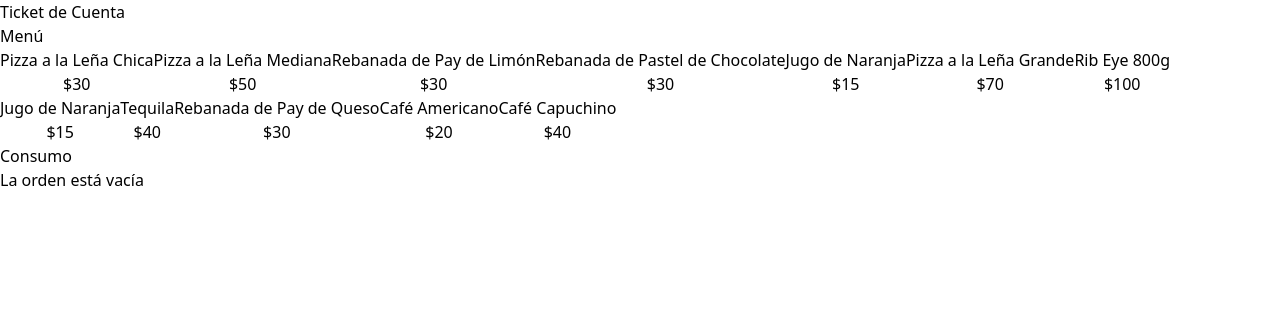
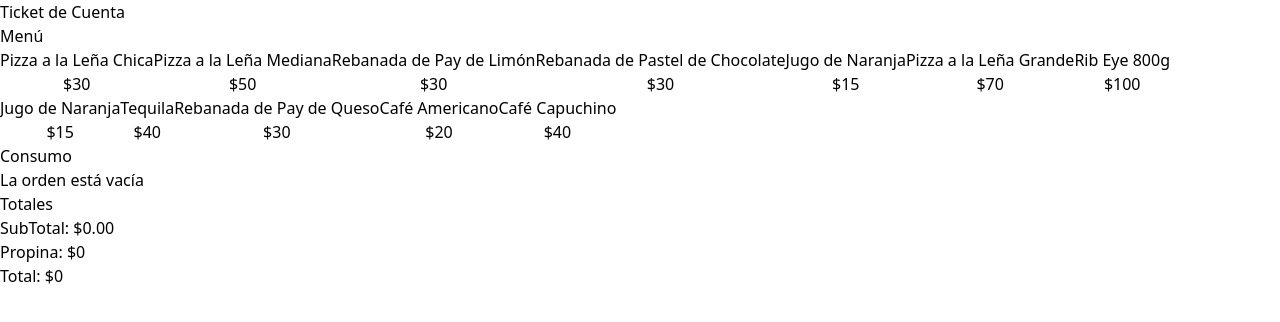
Before and after one commit to fersanti2896/pcalculadora-propinas, a React (Vite) app: page / in a window 1280 px wide. Shown: the top 322 px of the page. Built offline with nearby package versions, Linux system fonts and the light colour scheme.

Commit message:
Creando componente de totales.

```diff
--- a/src/App.tsx
+++ b/src/App.tsx
@@ -2,6 +2,7 @@ import { menuItems } from './database/db';
 import { MenuItem } from './components/MenuItem';
 import useOrder from './hooks/useOrder';
 import { OrderContents } from './components/OrderContents';
+import { OrderTotals } from './components/OrderTotals';
 
 function App() {
   const { order, addItem, removeItem } = useOrder();
@@ -34,6 +35,10 @@ function App() {
             order={order}
             removeItem={removeItem}
           />
+
+          <OrderTotals
+            order={order}
+          />
         </div>
       </main>
     </>
--- /dev/null
+++ b/src/components/OrderTotals.tsx
@@ -0,0 +1,32 @@
+import { useMemo } from 'react'
+import { OrderItem } from '../types/order.type'
+import { formatCurrency } from '../helpers/format-currency';
+
+type OrderTotalsProp = {
+    order: OrderItem[]
+}
+
+export const OrderTotals = ({ order } : OrderTotalsProp) => {
+    const subTotal = useMemo(() => order.reduce((total, item) => total + (item.quantity * item.price), 0) , [order]);
+
+    return (
+        <>
+            <div className='space-y-3'>
+                <h2 className='font-black text-2xl'>Totales</h2>
+                <p>SubTotal: {''}
+                    <span className='font-bold'>{formatCurrency(subTotal)}</span>
+                </p>
+
+                <p>Propina: {''}
+                    <span className='font-bold'>$0</span>
+                </p>
+
+                <p>Total: {''}
+                    <span className='font-bold'>$0</span>
+                </p>
+            </div>
+
+            <button></button>
+        </>
+    )
+}
```
